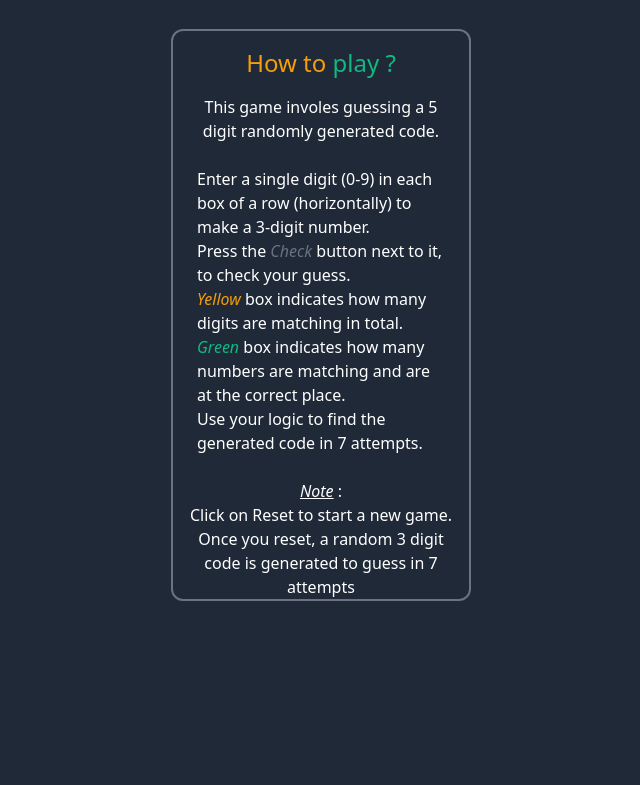
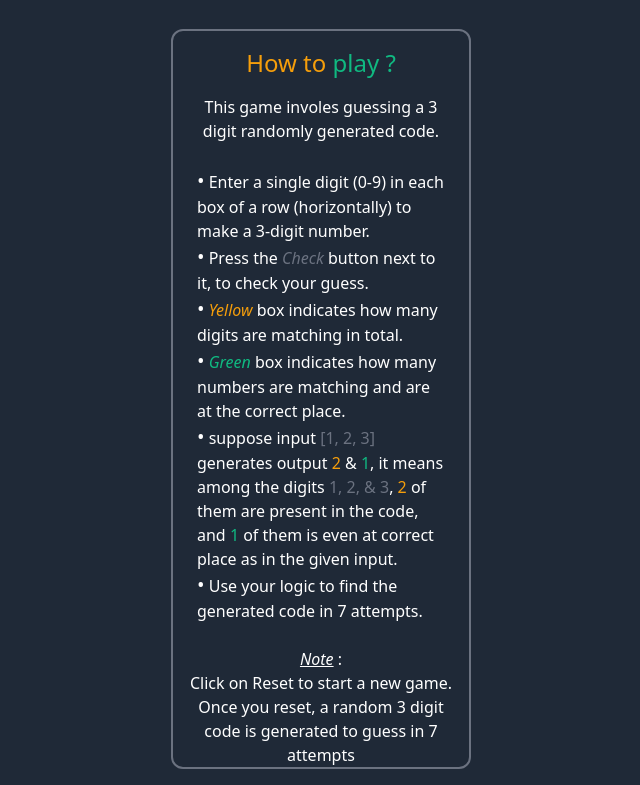
Before and after one commit to Ebadulislam1001/decoder-2, a plain HTML site: page index.html in a window 1280 px wide. Shown: the part 535-1320 px from the top of the page, without its empty margins (319-959 px from the left). Before the commit the page ends 1152 px from the top, so only its background shows below. Drawn offline with nearby package versions, Linux system fonts and the light colour scheme.

Commit message:
text update

```diff
--- a/index.html
+++ b/index.html
@@ -91,13 +91,17 @@
 
       <div id="footer" class="my-4 flex flex-col items-center justify-center text-white border-2 border-gray-500 rounded-xl">
         <h3 class="text-2xl my-4"><span class="text-yellow-500">How to </span><span class="text-green-500">play ?</span></h3>
-        <p class="text-center px-4">This game involes guessing a 5 digit randomly generated code.</p>
+        <p class="text-center px-4">This game involes guessing a 3 digit randomly generated code.</p>
         <ul type="square" class="m-4 p-2">
-          <li>Enter a single digit (0-9) in each box of a row (horizontally) to make a 3-digit number.</li>
-          <li>Press the <span class="italic text-gray-500">Check</span> button next to it, to check your guess.</li>
-          <li><span class="italic text-yellow-500">Yellow</span> box indicates how many digits are matching in total.</li>
-          <li><span class="italic text-green-500">Green</span> box indicates how many numbers are matching and are at the correct place.</li>
-          <li>Use your logic to find the generated code in 7 attempts.</li>
+          <li><span class="text-xl">&bullet;</span> Enter a single digit (0-9) in each box of a row (horizontally) to make a 3-digit number.</li>
+          <li><span class="text-xl">&bullet;</span> Press the <span class="italic text-gray-500">Check</span> button next to it, to check your guess.</li>
+          <li><span class="text-xl">&bullet;</span> <span class="italic text-yellow-500">Yellow</span> box indicates how many digits are matching in total.</li>
+          <li><span class="text-xl">&bullet;</span> <span class="italic text-green-500">Green</span> box indicates how many numbers are matching and are at the correct place.</li>
+          <li>
+            <span class="text-xl">&bullet;</span> suppose input <span class="text-gray-500">[1, 2, 3]</span> generates output <span class="text-yellow-500">2</span> & <span class="text-green-500">1</span>, it means among the digits
+            <span class="text-gray-500">1, 2, & 3</span>, <span class="text-yellow-500">2</span> of them are present in the code, and <span class="text-green-500">1</span> of them is even at correct place as in the given input.
+          </li>
+          <li><span class="text-xl">&bullet;</span> Use your logic to find the generated code in 7 attempts.</li>
         </ul>
         <p class="text-center px-4">
           <span class="underline italic">Note</span>
```
